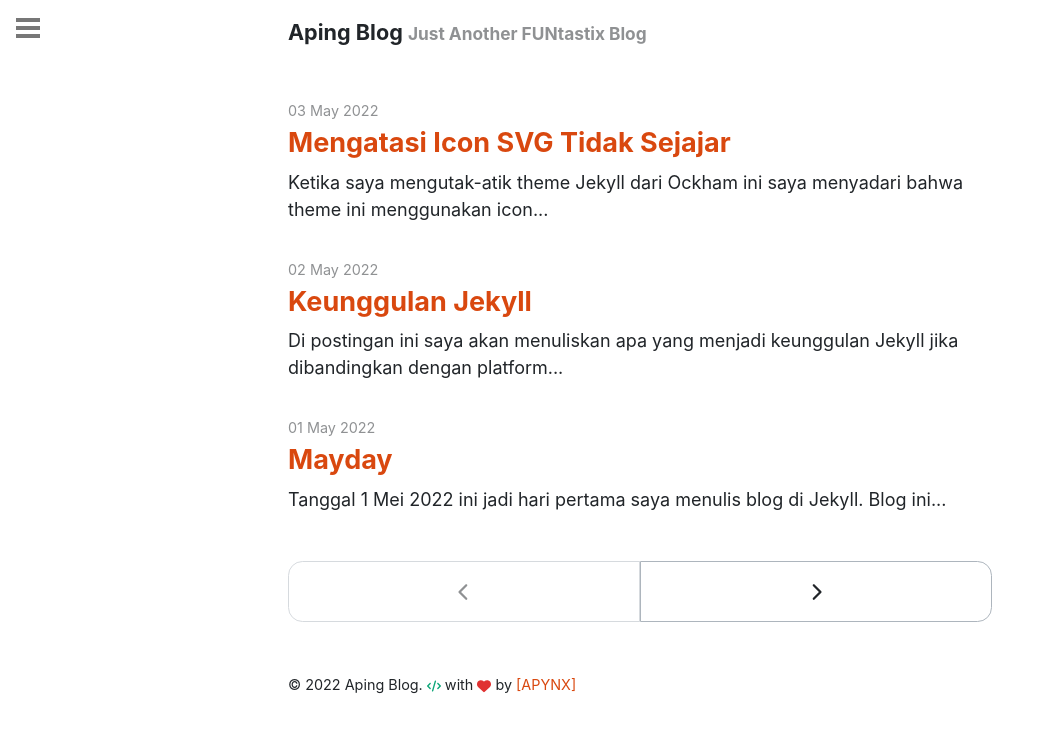
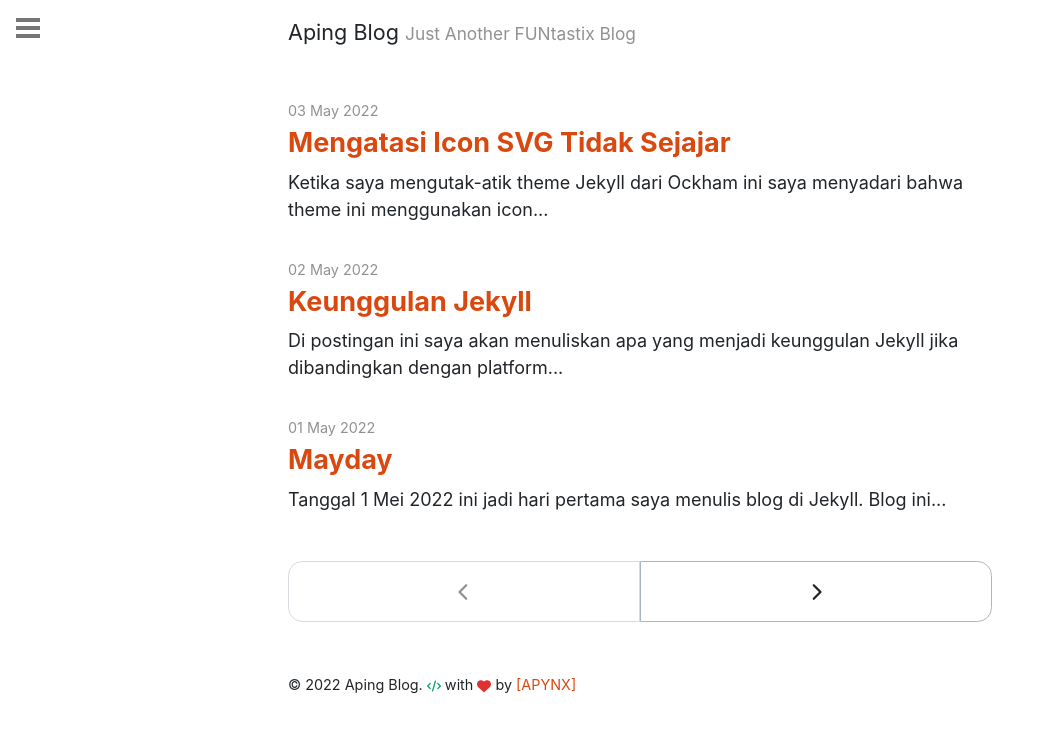
Before and after one commit to apynx/apynx.github.io, a Jekyll site: the page built from index.html, in a window 1280 px wide. Shown: the top 733 px of the page, without its empty margins (0-1039 px from the left). Built offline with Jekyll 4.4.1, drawn with Linux system fonts in a browser that asks for light colours; the list of posts is cut into pages by our own code.

Commit message:
update font

```diff
--- a/_sass/ockham/_custom.scss
+++ b/_sass/ockham/_custom.scss
@@ -10,3 +10,7 @@ a.social-icon {
     margin-right: .5em;
     text-decoration: none;
   }
+
+.masthead-title {
+    font-weight: normal !important;
+  }
```
